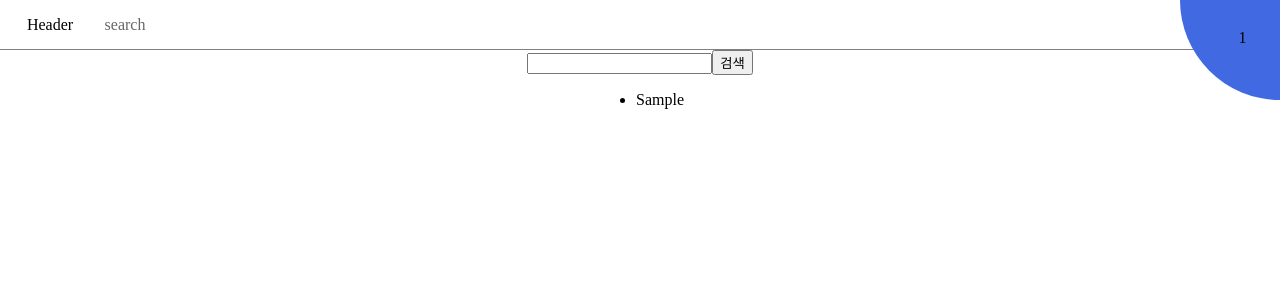
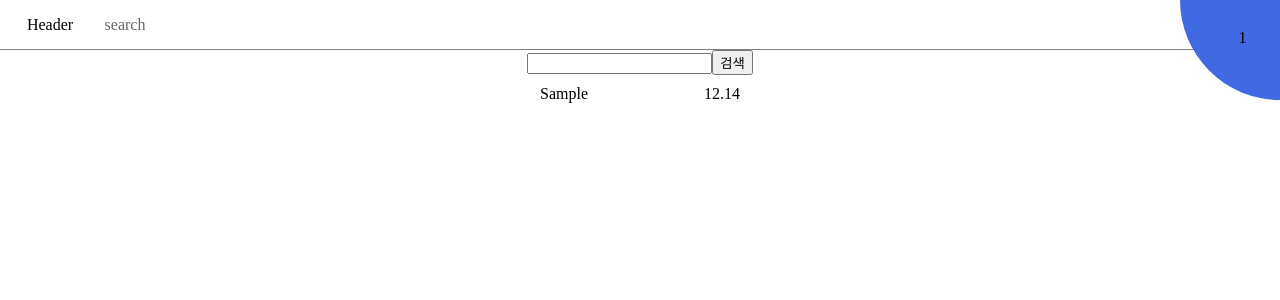
Before and after one commit to seeyoujeong/practice-state-management, a React (Vite) app: page /search in a window 1280 px wide. Both pictures are taken after typing "Sample" into the empty fields and a click on the button "검색". Shown: the top 300 px of the page. Built offline with nearby package versions, Linux system fonts and the light colour scheme.

Commit message:
feat: 시간 표시 추가

```diff
--- a/src/pages/SearchPage.tsx
+++ b/src/pages/SearchPage.tsx
@@ -1,6 +1,16 @@
 import { SearchContext } from "@/context";
 import styled from "@emotion/styled";
 import { FormEventHandler, useContext, useState } from "react";
+
+const getMonthAndDate = (ISOTime: string) => {
+  const [yearMonthDate] = ISOTime.split("T");
+  const [, month, date] = yearMonthDate.split("-");
+
+  return {
+    month,
+    date,
+  };
+};
 
 export default function SearchPage() {
   const [keyword, setKeyword] = useState("");
@@ -24,11 +34,18 @@ export default function SearchPage() {
         />
         <button>검색</button>
       </form>
-      <ul>
-        {searchedList.map(({ keyword, date }) => (
-          <li key={date}>{keyword}</li>
-        ))}
-      </ul>
+      <SearchedListWrapper>
+        <SearchedList>
+          {searchedList.map(({ keyword, date }) => (
+            <Searched key={date}>
+              <span>{keyword}</span>
+              <span>{`${getMonthAndDate(date).month}.${
+                getMonthAndDate(date).date
+              }`}</span>
+            </Searched>
+          ))}
+        </SearchedList>
+      </SearchedListWrapper>
     </Container>
   );
 }
@@ -39,3 +56,19 @@ const Container = styled.div`
   flex-direction: column;
   align-items: center;
 `;
+
+const SearchedListWrapper = styled.div`
+  padding-top: 10px;
+`;
+
+const SearchedList = styled.ul`
+  list-style: none;
+  margin: 0;
+  padding: 0;
+`;
+
+const Searched = styled.li`
+  width: 200px;
+  display: flex;
+  justify-content: space-between;
+`;
```
